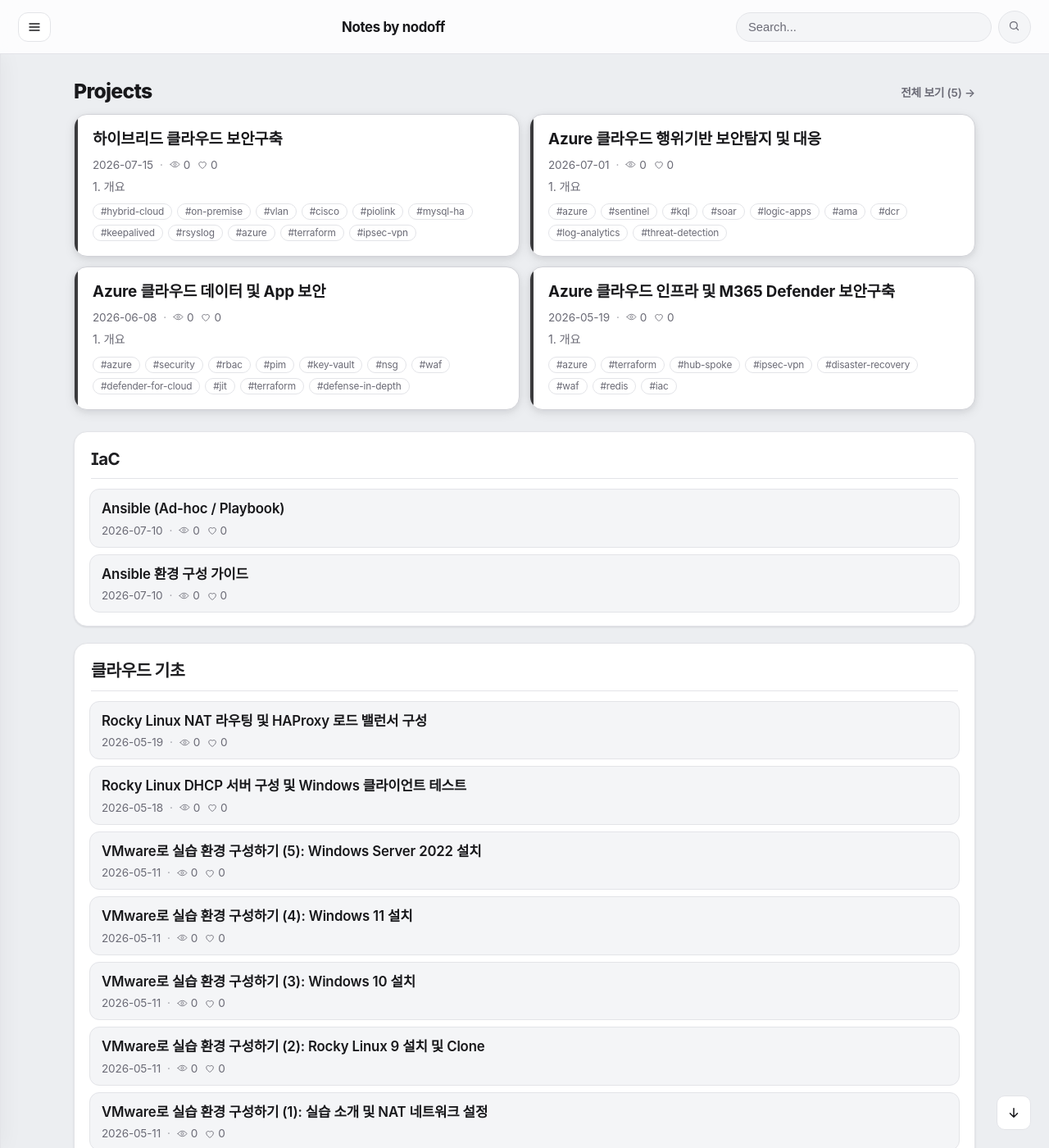
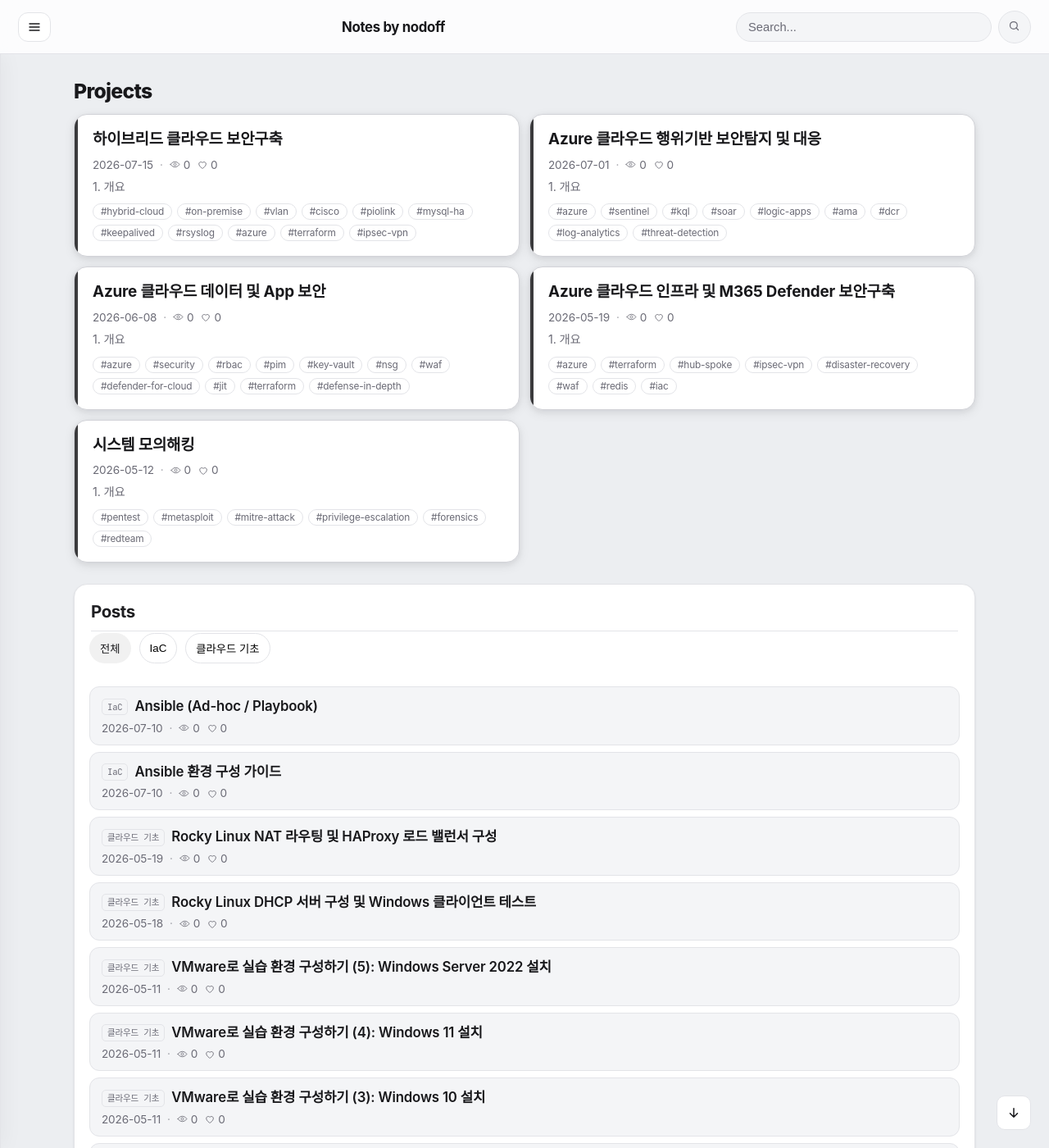
Before and after one commit to nodoff365/nodoff365.github.io, a Jekyll site: the page built from index.html, in a window 1280 px wide and 1400 px high. Shown: the whole window at 82% size. Built offline with Jekyll 4.4.1, drawn with Linux system fonts in a browser that asks for light colours; some web fonts are replaced; the list of posts is cut into pages by our own code; comment, search, counter and statistics services are not loaded; some of the changed text lies outside the part shown.

Commit message:
홈 재구성: Projects 카드 전체 + Posts 카테고리 칩 피드
- Projects: 프로젝트 글 5개 전부 카드 노출, 「전체 보기」 링크 제거
- Posts: 카테고리별 섹션 2개를 날짜순 단일 피드로 통합, 상단 카테고리 필터 칩 추가
- _config.yml: post_sort(피드 정렬), post_filter_sort(칩 자동 정렬),
  post_filter_order(칩 수동 순서) 키 추가 및 한글 주석 정리
- main.js: 칩 클릭 필터 (기존 normalizeFilterValue 재사용)
- main.css: 칩 여백 및 피드 카테고리 라벨 스타일

```diff
--- a/_config.yml
+++ b/_config.yml
@@ -1,34 +1,34 @@
-title: Notes by nodoff
-description: "클라우드 · 인프라 · 보안을 공부하고 기록합니다"
-baseurl: ""
-url: "https://nodoff365.github.io"
-markdown: kramdown
-timezone: Asia/Seoul
-paginate: 5
-paginate_path: "/page:num/"
-permalink: /:categories/:title/
+title: Notes by nodoff                                    # 사이트 제목 (상단 브랜드 / 브라우저 탭에 표시)
+description: "클라우드 · 인프라 · 보안을 공부하고 기록합니다"  # 사이트 한 줄 소개
+baseurl: ""            # (시스템) 하위 경로. 루트 배포이므로 비움 — 건드리지 마세요.
+url: "https://nodoff365.github.io"   # (시스템) 사이트 주소 — 건드리지 마세요.
+markdown: kramdown     # (시스템) 마크다운 엔진
+timezone: Asia/Seoul   # 시간대 (글 날짜 표시 기준)
+paginate: 5            # 글 목록(/posts) 한 페이지에 보여줄 글 수
+paginate_path: "/page:num/"          # (시스템) 페이지네이션 URL 형식
+permalink: /:categories/:title/      # (시스템) 글 주소 형식
 
-kramdown:
+kramdown:              # (시스템) 마크다운 세부 설정 — 건드리지 마세요.
   input: GFM
-highlighter: rouge
+highlighter: rouge     # (시스템) 코드 하이라이터
 
-plugins:
+plugins:               # (시스템) Jekyll 플러그인 — 건드리지 마세요.
   - jekyll-feed
   - jekyll-sitemap
   - jekyll-paginate
 
 author:
-  name: nodoff365
+  name: nodoff365      # 글쓴이 이름
 
-github_username: nodoff365
-repository: nodoff365/nodoff365.github.io
-theme_color: "#111111"
+github_username: nodoff365                    # (시스템) GitHub 계정
+repository: nodoff365/nodoff365.github.io      # (시스템) 리포지토리
+theme_color: "#111111"                         # 모바일 브라우저 상단 바 색
 
-goatcounter:
+goatcounter:           # (시스템) 조회수 카운터 연동 — 건드리지 마세요.
   script: "https://nodoff365.goatcounter.com/count"
   api: "https://nodoff365.goatcounter.com/counter/"
 
-giscus:
+giscus:                # (시스템) 댓글 연동. 아래 theme 두 줄만 바꿔도 됩니다.
   repo: "nodoff365/nodoff365.github.io"
   repo_id: "R_kgDORQ5KlQ"
   category: "Comments"
@@ -39,15 +39,32 @@ giscus:
   emit_metadata: "1"
   input_position: "top"
   lang: "en"
-  theme_light: "light"
-  theme_dark: "transparent_dark"
+  theme_light: "light"              # ← 라이트 모드 댓글 테마 (수정 가능)
+  theme_dark: "transparent_dark"    # ← 다크 모드 댓글 테마 (수정 가능)
 
 home:
-  major_category_order:
+  major_category_order:   # (구 홈 구조용 — 새 홈에선 사용하지 않음. 남겨둬도 무방)
     - "클라우드 기초 / 인프라 실습"
     - "보안 / 모의해킹"
 
-defaults:
+  # ── Posts 피드 글 정렬 (날짜 기준) ──
+  #   desc = 최신 글이 위 (기본)  |  asc = 오래된 글이 위
+  post_sort: "desc"
+
+  # ── Posts 필터 칩 정렬 ──
+  #   asc  = 영문(A→Z) 먼저, 그다음 한글(ㄱ→ㅎ)   |   desc = 그 반대
+  #   ※ 정확히는 영문 대문자(A–Z) → 영문 소문자(a–z) → 한글(가–힣) 순.
+  #   ※ "전체" 칩은 정렬과 무관하게 항상 맨 앞에 고정됩니다.
+  post_filter_sort: "asc"
+
+  # ── (선택) 칩 순서를 직접 정하고 싶을 때만 아래 주석을 풀고 나열하세요. ──
+  #   이 목록이 있으면 위 post_filter_sort 대신 이 순서를 그대로 씁니다.
+  #   평소엔 그냥 주석 처리해 두면 됩니다.
+  # post_filter_order:
+  #   - "클라우드 기초"
+  #   - "IaC"
+
+defaults:              # (시스템) 글 기본값 — 건드리지 마세요.
   - scope:
       path: ""
       type: posts
--- a/_layouts/home.html
+++ b/_layouts/home.html
@@ -2,50 +2,69 @@
 layout: default
 ---
 
-{% assign major_groups = site.posts | group_by_exp: "post", "post.categories[0]" %}
-{% assign ordered_major = site.home.major_category_order | default: empty %}
-
 {% capture eye_svg %}<svg viewBox="0 0 24 24" fill="none" aria-hidden="true"><path d="M2 12s3.5-6 10-6 10 6 10 6-3.5 6-10 6-10-6-10-6z" stroke="currentColor" stroke-width="1.8" stroke-linecap="round" stroke-linejoin="round"></path><circle cx="12" cy="12" r="2.8" stroke="currentColor" stroke-width="1.8"></circle></svg>{% endcapture %}
 {% capture heart_svg %}<svg viewBox="0 0 24 24" fill="none" aria-hidden="true"><path d="M12 20.5s-7-4.3-7-9.4C5 8.3 6.9 6.5 9.5 6.5c1.5 0 2.7.7 3.5 1.8.8-1.1 2-1.8 3.5-1.8 2.6 0 4.5 1.8 4.5 4.6 0 5.1-7 9.4-7 9.4z" stroke="currentColor" stroke-width="1.8" stroke-linecap="round" stroke-linejoin="round"></path></svg>{% endcapture %}
 
+{%- comment -%} 프로젝트 글 / 프로젝트 제외 글 분리 {%- endcomment -%}
+{% assign project_posts = site.posts | where_exp: "post", "post.categories[0] == 'Project'" | sort: "date" | reverse %}
+{% assign non_project = site.posts | where_exp: "post", "post.categories[0] != 'Project'" %}
+
+{%- comment -%} Posts 피드 정렬: 기본 desc(최신 위), post_sort=="asc"면 오래된 위 {%- endcomment -%}
+{% assign feed_posts = non_project | sort: "date" %}
+{% unless site.home.post_sort == "asc" %}{% assign feed_posts = feed_posts | reverse %}{% endunless %}
+
+{%- comment -%} 필터 칩 순서: post_filter_order(수동) 우선, 없으면 자동 정렬 {%- endcomment -%}
+{% assign manual_order = site.home.post_filter_order %}
+{% assign cat_groups = non_project | group_by_exp: "post", "post.categories[0]" | sort: "name" %}
+{% if site.home.post_filter_sort == "desc" %}{% assign cat_groups = cat_groups | reverse %}{% endif %}
+
 <div class="home-list" id="home-list">
-  {%- comment -%} Featured portfolio: Project posts {%- endcomment -%}
-  {% assign project_group = nil %}
-  {% for major in major_groups %}
-    {% if major.name == "Project" %}{% assign project_group = major %}{% endif %}
-  {% endfor %}
 
-  {% if project_group %}
+  {%- comment -%} ===== Projects: 프로젝트 글 전부 카드로 ===== {%- endcomment -%}
+  {% if project_posts.size > 0 %}
     <section class="projects-section">
       <header class="projects-head">
         <h2>Projects</h2>
-        {% if project_group.items.size > 4 %}
-          <a class="projects-more" href="{{ '/projects/' | relative_url }}">전체 보기 ({{ project_group.items.size }}) &rarr;</a>
-        {% endif %}
       </header>
       <div class="projects-grid">
-        {% assign project_posts = project_group.items | sort: "date" | reverse %}
-        {% for post in project_posts limit: 4 %}
+        {% for post in project_posts %}
           {% include project-card.html post=post %}
         {% endfor %}
       </div>
     </section>
   {% endif %}
 
-  {%- comment -%} Regular category sections (Project excluded, shown above) {%- endcomment -%}
-  {% for major_name in ordered_major %}
-    {% for major in major_groups %}
-      {% if major.name == major_name and major.name != "" and major.name != "Project" %}
+  {%- comment -%} ===== Posts: 프로젝트 제외 전체 글 단일 피드 + 카테고리 칩 ===== {%- endcomment -%}
+  {% if non_project.size > 0 %}
     <section class="home-list-section">
       <header class="home-list-head">
-            <h2>{{ major.name }}</h2>
+        <h2>Posts</h2>
       </header>
-          <ul class="home-list-items">
-            {% assign sorted_posts = major.items | sort: "date" | reverse %}
-            {% for post in sorted_posts %}
-              <li class="home-list-item">
+
+      <div class="tag-chip-list home-filter-chips" role="group" aria-label="카테고리 필터">
+        <button type="button" class="tag-chip active" data-filter="">전체</button>
+        {% if manual_order and manual_order != empty %}
+          {% for name in manual_order %}
+            <button type="button" class="tag-chip" data-filter="{{ name | escape }}">{{ name }}</button>
+          {% endfor %}
+        {% else %}
+          {% for group in cat_groups %}
+            <button type="button" class="tag-chip" data-filter="{{ group.name | escape }}">{{ group.name }}</button>
+          {% endfor %}
+        {% endif %}
+      </div>
+
+      <ul class="home-list-items" id="home-feed">
+        {% for post in feed_posts %}
+          <li class="home-list-item"
+              data-major="{{ post.categories[0] | default: '' | escape }}"
+              data-minor="{{ post.categories[1] | default: '' | escape }}"
+              data-tags="{% for tag in post.tags %}{{ tag | escape }}{% unless forloop.last %}|{% endunless %}{% endfor %}">
             <a href="{{ post.url | relative_url }}" class="home-list-link">
+              <div class="home-feed-titlerow">
+                {% if post.categories[0] %}<span class="home-feed-cat">{{ post.categories[0] }}</span>{% endif %}
                 <h3 class="home-list-title">{{ post.title }}</h3>
+              </div>
               <p class="home-list-meta">
                 <span>{{ post.date | date: "%Y-%m-%d" }}</span>
                 <span class="dot">&middot;</span>
@@ -58,34 +77,5 @@ layout: default
       </ul>
     </section>
   {% endif %}
-    {% endfor %}
-  {% endfor %}
 
-  {% for major in major_groups %}
-    {% unless ordered_major contains major.name %}
-      {% if major.name and major.name != "" and major.name != "Project" %}
-        <section class="home-list-section">
-          <header class="home-list-head">
-            <h2>{{ major.name }}</h2>
-          </header>
-          <ul class="home-list-items">
-            {% assign sorted_posts = major.items | sort: "date" | reverse %}
-            {% for post in sorted_posts %}
-              <li class="home-list-item">
-                <a href="{{ post.url | relative_url }}" class="home-list-link">
-                  <h3 class="home-list-title">{{ post.title }}</h3>
-                  <p class="home-list-meta">
-                    <span>{{ post.date | date: "%Y-%m-%d" }}</span>
-                    <span class="dot">&middot;</span>
-                    <span class="metric">{{ eye_svg }}<span data-view-count data-post-url="{{ post.url }}">0</span></span>
-                    <span class="metric">{{ heart_svg }}<span data-reaction-count data-post-url="{{ post.url }}" data-post-slug="{{ post.slug }}">0</span></span>
-                  </p>
-                </a>
-              </li>
-            {% endfor %}
-          </ul>
-        </section>
-      {% endif %}
-    {% endunless %}
-  {% endfor %}
 </div>
--- a/assets/css/main.css
+++ b/assets/css/main.css
@@ -2393,3 +2393,34 @@ html[data-theme="dark"] .theme-icon-sun {
     padding: 18px 16px;
   }
 }
+
+
+/* ── Home: Posts 피드 필터 칩 + 행 카테고리 라벨 ── */
+.home-filter-chips {
+  margin: 2px 0 16px;
+}
+
+.home-feed-titlerow {
+  display: flex;
+  align-items: center;
+  gap: 8px;
+  min-width: 0;
+  margin-bottom: 6px;
+}
+
+.home-feed-titlerow .home-list-title {
+  margin: 0;
+  min-width: 0;
+}
+
+.home-feed-cat {
+  flex: none;
+  font-family: var(--font-mono);
+  font-size: 0.66rem;
+  line-height: 1.6;
+  color: var(--muted);
+  border: 1px solid var(--line);
+  border-radius: 5px;
+  padding: 1px 6px;
+  white-space: nowrap;
+}
--- a/assets/js/main.js
+++ b/assets/js/main.js
@@ -97,6 +97,24 @@
       .normalize("NFC")
       .trim()
       .toLowerCase();
+  }
+
+  // Home: Posts 피드 카테고리 칩 필터 (그 자리에서 필터, 페이지 이동 없음)
+  const homeFeed = document.getElementById("home-feed");
+  if (homeFeed) {
+    const homeChips = Array.from(document.querySelectorAll(".home-filter-chips .tag-chip"));
+    const homeItems = Array.from(homeFeed.querySelectorAll(".home-list-item"));
+    homeChips.forEach((chip) => {
+      chip.addEventListener("click", () => {
+        homeChips.forEach((c) => c.classList.remove("active"));
+        chip.classList.add("active");
+        const needle = normalizeFilterValue(chip.dataset.filter || "");
+        homeItems.forEach((item) => {
+          const major = normalizeFilterValue(item.dataset.major || "");
+          item.hidden = needle && major !== needle;
+        });
+      });
+    });
   }
 
   if (majorParam) {
```
Lines whose indentation alone changed are shown as unchanged.
